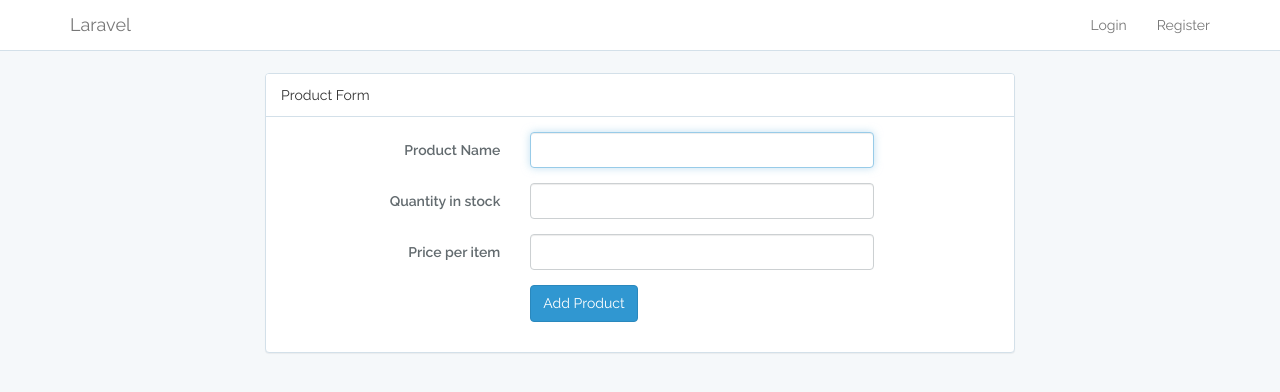
After one commit to amit-nigam/laravel-test, a Laravel app: template resources/views/product/form.blade.php in a window 1280 px wide. The commit adds this page. Shown: the top 392 px of the page. Run offline with Laravel 8, Linux system fonts and the light colour scheme; the template is opened without the code that fills it, so the values that code supplies are empty; settings files or empty folders that the repository lacks are supplied.

Commit message:
complete product task

```diff
--- a/resources/views/layouts/app.blade.php
+++ b/resources/views/layouts/app.blade.php
@@ -46,6 +46,7 @@
                             <li><a href="{{ route('login') }}">Login</a></li>
                             <li><a href="{{ route('register') }}">Register</a></li>
                         @else
+                             <li><a href="{{ route('add') }}">Add Product</a></li>
                             <li class="dropdown">
                                 <a href="#" class="dropdown-toggle" data-toggle="dropdown" role="button" aria-expanded="false" aria-haspopup="true">
                                     {{ Auth::user()->name }} <span class="caret"></span>
--- /dev/null
+++ b/resources/views/product/form.blade.php
@@ -0,0 +1,69 @@
+@extends('layouts.app')
+
+@section('content')
+<div class="container">
+    <div class="row">
+        <div class="col-md-8 col-md-offset-2">
+            <div class="panel panel-default">
+                <div class="panel-heading">Product Form</div>
+
+                <div class="panel-body">
+                    <form class="form-horizontal" method="POST" action="{{ route('product_create') }}">
+                        {{ csrf_field() }}
+
+                        <div class="form-group{{ $errors->has('name') ? ' has-error' : '' }}">
+                            <label for="name" class="col-md-4 control-label">Product Name</label>
+
+                            <div class="col-md-6">
+                                <input id="name" type="text" class="form-control" name="name" value="{{ old('name') }}" required autofocus>
+
+                                @if ($errors->has('name'))
+                                    <span class="help-block">
+                                        <strong>{{ $errors->first('name') }}</strong>
+                                    </span>
+                                @endif
+                            </div>
+                        </div>
+
+                        <div class="form-group{{ $errors->has('stock') ? ' has-error' : '' }}">
+                            <label for="stock" class="col-md-4 control-label">Quantity in stock</label>
+
+                            <div class="col-md-6">
+                                <input id="stock" type="text" class="form-control" name="stock" value="{{ old('stock') }}" required>
+
+                                @if ($errors->has('stock'))
+                                    <span class="help-block">
+                                        <strong>{{ $errors->first('stock') }}</strong>
+                                    </span>
+                                @endif
+                            </div>
+                        </div>
+
+                        <div class="form-group{{ $errors->has('price') ? ' has-error' : '' }}">
+                            <label for="price" class="col-md-4 control-label">Price per item</label>
+
+                            <div class="col-md-6">
+                                <input id="price" type="text" class="form-control" name="price" required>
+
+                                @if ($errors->has('price'))
+                                    <span class="help-block">
+                                        <strong>{{ $errors->first('price') }}</strong>
+                                    </span>
+                                @endif
+                            </div>
+                        </div>
+
+                        <div class="form-group">
+                            <div class="col-md-6 col-md-offset-4">
+                                <button type="submit" class="btn btn-primary">
+                                    Add Product
+                                </button>
+                            </div>
+                        </div>
+                    </form>
+                </div>
+            </div>
+        </div>
+    </div>
+</div>
+@endsection
--- a/routes/web.php
+++ b/routes/web.php
@@ -9,12 +9,16 @@
 | routes are loaded by the RouteServiceProvider within a group which
 | contains the "web" middleware group. Now create something great!
 |
-*/
+ */
 
 Route::get('/', function () {
-    return view('welcome');
+	return view('welcome');
 });
 
 Auth::routes();
 
 Route::get('/home', 'HomeController@index')->name('home');
+Route::get('/add', 'ProductController@add')->name('add');
+Route::get('/products', 'ProductController@index')->name('products');
+
+Route::post('/product/create', 'ProductController@create')->name('product_create');
```
Also changed, not shown: app/Http/Controllers/ProductController.php (added, +58 -0 lines), resources/views/product/index.blade.php (added, +37 -0 lines), 8 other files.
